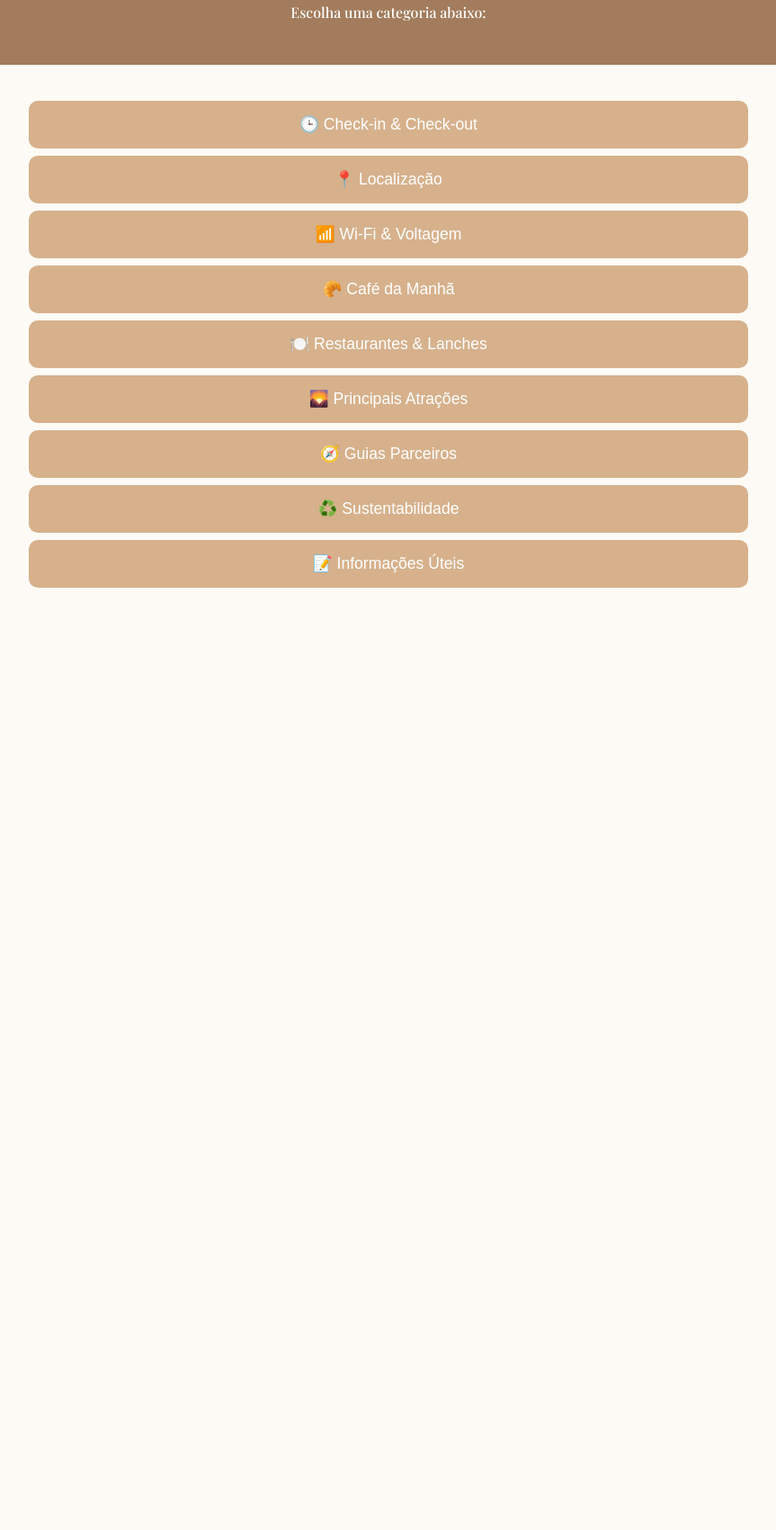
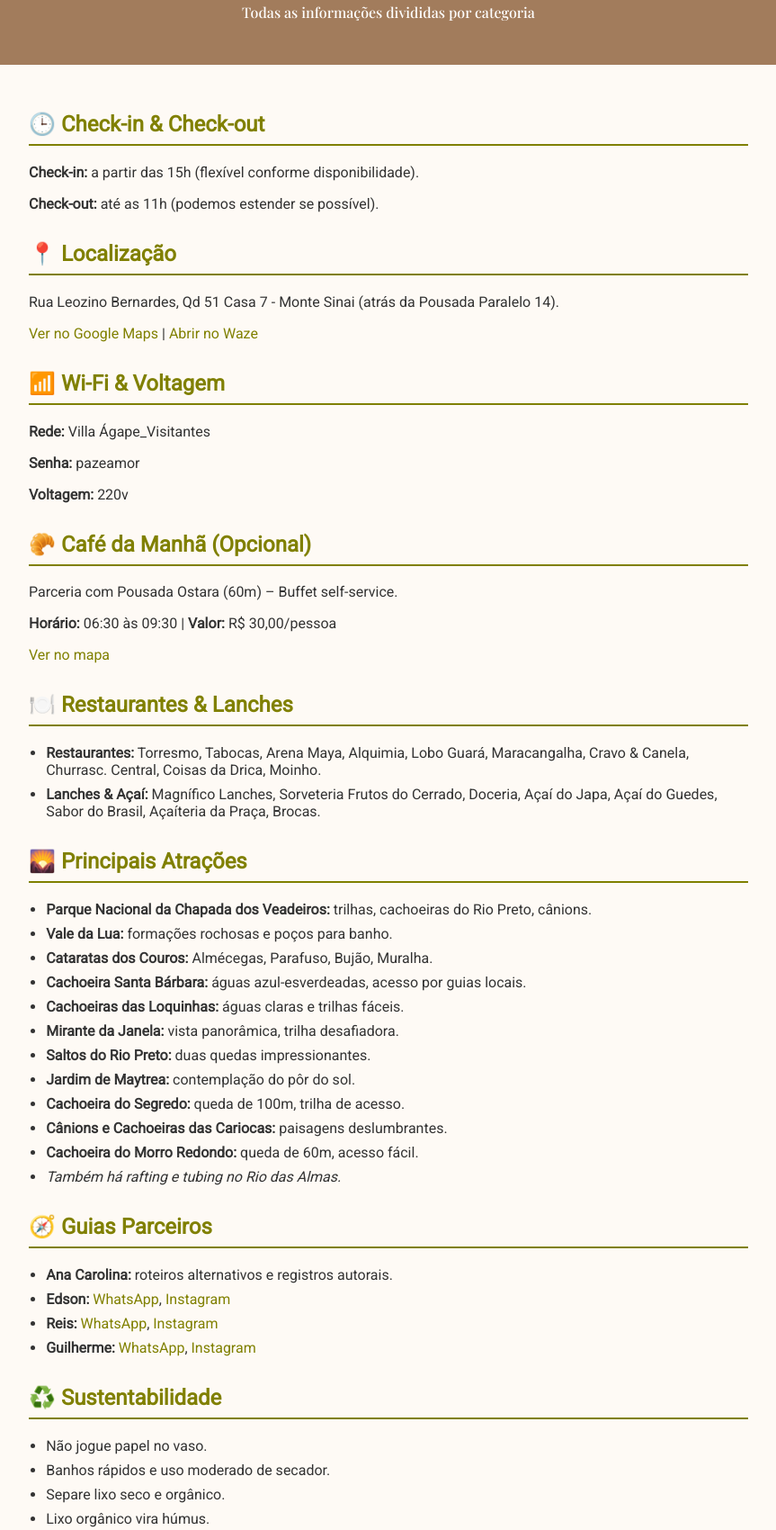
Before and after one commit to SandraNapoles/guia-villa-agape, a website: page index.html in a window 1280 px wide. Shown: the part 115-1815 px from the top of the page at 90% size, without its empty margins (208-1071 px from the left). Before the commit the page ends 808 px from the top, so only its background shows below. Drawn offline with nearby package versions, Linux system fonts and the light colour scheme.

Commit message:
Update index.html

```diff
--- a/index.html
+++ b/index.html
@@ -7,96 +7,105 @@
   <title>Guia do Hóspede - Villa Ágape</title>
   <link href="https://fonts.googleapis.com/css2?family=Playfair+Display:wght@500&family=Roboto&display=swap" rel="stylesheet">
   <style>
-    body {
-      font-family: 'Roboto', sans-serif;
-      background: #fefaf5;
-      color: #333;
-      margin: 0;
-      padding: 0;
-    }
-    header {
-      background: #a27c5c;
-      color: #fff;
-      text-align: center;
-      padding: 2rem 1rem;
-      font-family: 'Playfair Display', serif;
-    }
-    .container {
-      max-width: 800px;
-      margin: auto;
-      padding: 2rem 1rem;
-    }
-    .btn {
-      display: block;
-      width: 100%;
-      background: #d6b18c;
-      color: #fff;
-      padding: 1rem;
-      margin: 0.5rem 0;
-      border: none;
-      border-radius: 10px;
-      font-size: 1.1rem;
-      cursor: pointer;
-    }
-    .section {
-      display: none;
-    }
-    .section.active {
-      display: block;
-      margin-top: 2rem;
-      border-left: 4px solid olive;
-      padding-left: 1rem;
-    }
-    h2 {
-      color: olive;
-      margin-top: 0;
-    }
-    a {
-      color: olive;
-      text-decoration: none;
-    }
-    ul {
-      padding-left: 1.2rem;
-    }
-    ul li {
-      margin-bottom: 0.5rem;
-    }
+    body { font-family: 'Roboto', sans-serif; background: #fefaf5; color: #333; margin: 0; padding: 0; }
+    header { background: #a27c5c; color: #fff; text-align: center; padding: 2rem 1rem; font-family: 'Playfair Display', serif; }
+    .container { max-width: 800px; margin: auto; padding: 2rem 1rem; }
+    section { margin-bottom: 2rem; }
+    h2 { color: olive; border-bottom: 2px solid olive; padding-bottom: 0.5rem; }
+    a { color: olive; text-decoration: none; }
+    ul { padding-left: 1.2rem; }
+    ul li { margin-bottom: 0.5rem; }
   </style>
 </head>
 <body>
   <header>
     <h1>Guia do Hóspede - Villa Ágape</h1>
-    <p>Escolha uma categoria abaixo:</p>
+    <p>Todas as informações divididas por categoria</p>
   </header>
   <div class="container">
-    <button class="btn" data-section="checkin">🕒 Check-in & Check-out</button>
-    <button class="btn" data-section="localizacao">📍 Localização</button>
-    <button class="btn" data-section="wifi">📶 Wi-Fi & Voltagem</button>
-    <button class="btn" data-section="cafe">🥐 Café da Manhã</button>
-    <button class="btn" data-section="restaurantes">🍽️ Restaurantes & Lanches</button>
-    <button class="btn" data-section="atrativos">🌄 Principais Atrações</button>
-    <button class="btn" data-section="guias">🧭 Guias Parceiros</button>
-    <button class="btn" data-section="consciencia">♻️ Sustentabilidade</button>
-    <button class="btn" data-section="uteis">📝 Informações Úteis</button>
 
-    <div id="checkin" class="section">
-      <h2>Check-in & Check-out</h2>
+    <section id="checkin">
+      <h2>🕒 Check-in & Check-out</h2>
       <p><strong>Check-in:</strong> a partir das 15h (flexível conforme disponibilidade).</p>
       <p><strong>Check-out:</strong> até as 11h (podemos estender se possível).</p>
-    </div>
+    </section>
 
-    <div id="localizacao" class="section">
-      <h2>Localização</h2>
+    <section id="localizacao">
+      <h2>📍 Localização</h2>
       <p>Rua Leozino Bernardes, Qd 51 Casa 7 - Monte Sinai (atrás da Pousada Paralelo 14).</p>
       <p><a href="https://www.google.com/maps?q=Villa+%C3%81gape+Chapada" target="_blank">Ver no Google Maps</a> | <a href="https://ul.waze.com/ul?ll=-14.14792300%2C-47.52013900" target="_blank">Abrir no Waze</a></p>
-    </div>
+    </section>
 
-    <div id="wifi" class="section">
-      <h2>Wi-Fi & Voltagem</h2>
+    <section id="wifi">
+      <h2>📶 Wi-Fi & Voltagem</h2>
       <p><strong>Rede:</strong> Villa Ágape_Visitantes</p>
       <p><strong>Senha:</strong> pazeamor</p>
       <p><strong>Voltagem:</strong> 220v</p>
-    </div>
+    </section>
 
-    <div id="cafe" class="section">
-      <h2>Café da Manhã</
+    <section id="cafe">
+      <h2>🥐 Café da Manhã (Opcional)</h2>
+      <p>Parceria com Pousada Ostara (60m) – Buffet self-service.</p>
+      <p><strong>Horário:</strong> 06:30 às 09:30 | <strong>Valor:</strong> R$ 30,00/pessoa</p>
+      <p><a href="https://maps.app.goo.gl/RMhN6kqRSTWr3WRJ6" target="_blank">Ver no mapa</a></p>
+    </section>
+
+    <section id="restaurantes">
+      <h2>🍽️ Restaurantes & Lanches</h2>
+      <ul>
+        <li><strong>Restaurantes:</strong> Torresmo, Tabocas, Arena Maya, Alquimia, Lobo Guará, Maracangalha, Cravo & Canela, Churrasc. Central, Coisas da Drica, Moinho.</li>
+        <li><strong>Lanches & Açaí:</strong> Magnífico Lanches, Sorveteria Frutos do Cerrado, Doceria, Açaí do Japa, Açaí do Guedes, Sabor do Brasil, Açaíteria da Praça, Brocas.</li>
+      </ul>
+    </section>
+
+    <section id="atrativos">
+      <h2>🌄 Principais Atrações</h2>
+      <ul>
+        <li><strong>Parque Nacional da Chapada dos Veadeiros:</strong> trilhas, cachoeiras do Rio Preto, cânions.</li>
+        <li><strong>Vale da Lua:</strong> formações rochosas e poços para banho.</li>
+        <li><strong>Cataratas dos Couros:</strong> Almécegas, Parafuso, Bujão, Muralha.</li>
+        <li><strong>Cachoeira Santa Bárbara:</strong> águas azul-esverdeadas, acesso por guias locais.</li>
+        <li><strong>Cachoeiras das Loquinhas:</strong> águas claras e trilhas fáceis.</li>
+        <li><strong>Mirante da Janela:</strong> vista panorâmica, trilha desafiadora.</li>
+        <li><strong>Saltos do Rio Preto:</strong> duas quedas impressionantes.</li>
+        <li><strong>Jardim de Maytrea:</strong> contemplação do pôr do sol.</li>
+        <li><strong>Cachoeira do Segredo:</strong> queda de 100m, trilha de acesso.</li>
+        <li><strong>Cânions e Cachoeiras das Cariocas:</strong> paisagens deslumbrantes.</li>
+        <li><strong>Cachoeira do Morro Redondo:</strong> queda de 60m, acesso fácil.</li>
+        <li><em>Também há rafting e tubing no Rio das Almas.</em></li>
+      </ul>
+    </section>
+
+    <section id="guias">
+      <h2>🧭 Guias Parceiros</h2>
+      <ul>
+        <li><strong>Ana Carolina:</strong> roteiros alternativos e registros autorais.</li>
+        <li><strong>Edson:</strong> <a href="https://wa.me/5511940012935" target="_blank">WhatsApp</a>, <a href="https://www.instagram.com/acsguiadachapada/" target="_blank">Instagram</a></li>
+        <li><strong>Reis:</strong> <a href="http://wa.me/message/VUODZUPBKIREJ1" target="_blank">WhatsApp</a>, <a href="https://www.instagram.com/reis.guia.chapada/" target="_blank">Instagram</a></li>
+        <li><strong>Guilherme:</strong> <a href="https://wa.me/5562994783982" target="_blank">WhatsApp</a>, <a href="https://www.instagram.com/gui.guia_chapadaveadeiros/" target="_blank">Instagram</a></li>
+      </ul>
+    </section>
+
+    <section id="consciencia">
+      <h2>♻️ Sustentabilidade</h2>
+      <ul>
+        <li>Não jogue papel no vaso.</li>
+        <li>Banhos rápidos e uso moderado de secador.</li>
+        <li>Separe lixo seco e orgânico.</li>
+        <li>Lixo orgânico vira húmus.</li>
+      </ul>
+    </section>
+
+    <section id="uteis">
+      <h2>📝 Informações Úteis</h2>
+      <ul>
+        <li>Quedas de energia/internet na alta temporada.</li>
+        <li>Bancos: Itaú e Banco do Brasil (até 17h).</li>
+        <li>Leve casaquinho, repelente, protetor solar e chapéu.</li>
+        <li>Lave louça e descarte lixo antes do check-out.</li>
+      </ul>
+    </section>
+
+  </div>
+</body>
+</html>
```
